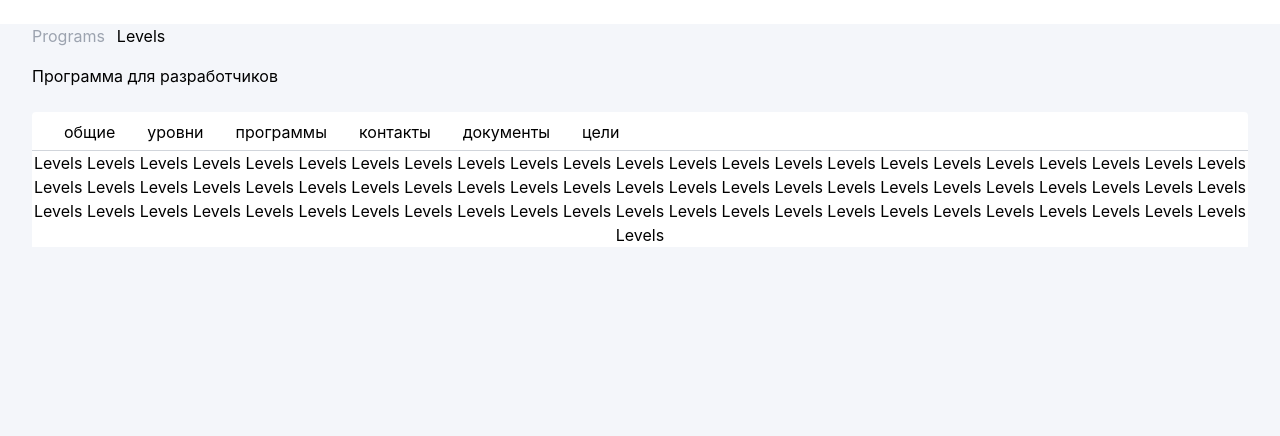
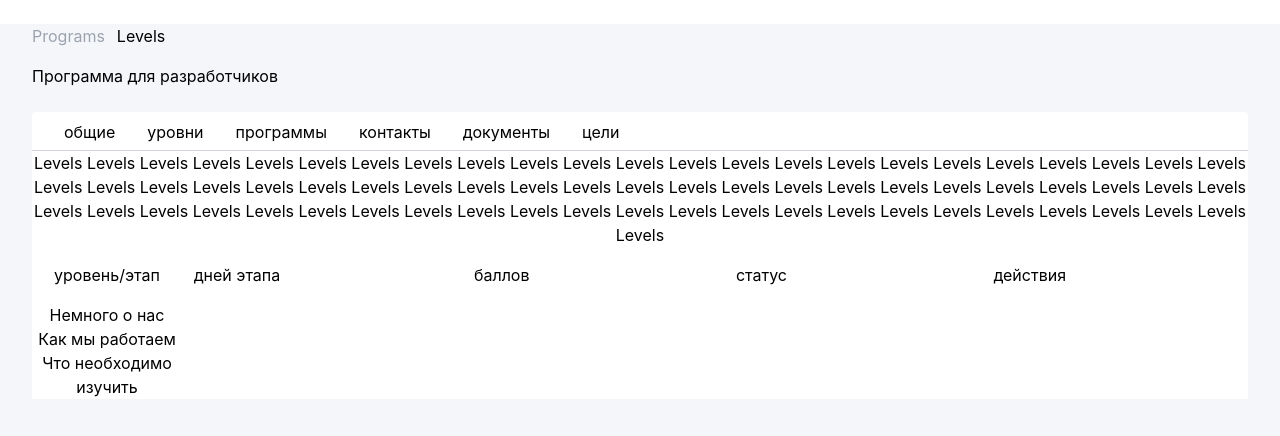
Before and after one commit to Alyona-Kichigina/JoinUs, a React (Create React App) app: page /programs/levels in a window 1280 px wide. Shown: the top 436 px of the page. Built offline with nearby package versions, Linux system fonts and the light colour scheme.

Commit message:
Начал работу над таблицей списков.

```diff
--- /dev/null
+++ b/src/components/AppList/header.js
@@ -0,0 +1,25 @@
+import React, {Component} from 'react';
+
+class Header extends Component {
+    render() {
+        const { settings, gridStyle } = this.props
+
+        return (
+            <div
+                className="grid"
+                style={gridStyle}>
+                {
+                    settings.map( a => (
+                        <div className="my-4">
+                            { a.name }
+                        </div>
+                    ))
+                }
+            </div>
+        );
+    }
+}
+
+Header.propTypes = {};
+
+export default Header;
--- a/src/components/AppList/index.js
+++ b/src/components/AppList/index.js
@@ -1,18 +1,68 @@
 import React, {Component} from 'react';
-import PropTypes from 'prop-types';
+import Header from "./header";
+import Row from "./row"
 
 class AppList extends Component {
     render() {
         const { data, settings } = this.props
+
+        const gridRowsSize = `${settings.map(a => a.size ? `${a.size}` : "auto")}`.replace(/,/gi, " ")
+        const gridStyle = {
+                 "grid-template-columns": gridRowsSize
+             }
+
+        const TableRows = () => {
+            const result = []
+
+            // console.log("DATA", data)
+
+            for (let i = 0; i < data.length; i++) {
+                const rowData = data[i]
+                const rowKey = settings.key
+                console.log("rowKey", rowKey)
+                console.log("rowData", rowData)
+                result.push(
+                    <div
+                        key={rowKey}
+                    >
+                        {
+                            settings.map( a => (
+                                <div
+                                    className="grid"
+                                    style={gridStyle}
+                                >
+                                    { data[i][a.key] }
+                                </div>
+                            ))
+                        }
+
+                        {/*{ rowKey ? rowData[rowKey] : "" }*/}
+                    </div>
+                    // <Row
+                    //     data={rowData}
+                    //     rowKey={rowKey}
+                    // />
+                )
+            }
+            return result
+        }
+
         return (
             <div>
-                {
-                    settings.map(a => (
-                        <div>
-
-                        </div>
-                    ))
-                }
+                <Header
+                    settings={settings}
+                    gridStyle={gridStyle}
+                />
+                <div>
+                    { TableRows() }
+                    {/*{*/}
+                    {/*    settings.map( (a, index) => (*/}
+                    {/*        <div>*/}
+                    {/*            */}
+                    {/*        </div>*/}
+                    {/*    ))*/}
+                    {/*}*/}
+                </div>
             </div>
         );
     }
--- /dev/null
+++ b/src/components/AppList/row.js
@@ -0,0 +1,16 @@
+import React, {Component} from 'react';
+
+class Row extends Component {
+    render() {
+        const {rowKey, data = []  } = this.props
+        return (
+            <div
+                key={rowKey}
+            >
+                { rowKey ? data[rowKey] : "" }
+            </div>
+        );
+    }
+}
+
+export default Row;
--- a/src/pages/levels/index.js
+++ b/src/pages/levels/index.js
@@ -2,10 +2,145 @@ import React, {Component} from 'react';
 import NavContentBtn from "../../components/NavContentButton";
 import { CONTENT_LINKS } from "../../components/Constants"
 import Breadcrumbs from "../../components/Breadcrumbs";
+import AppList from "../../components/AppList";
 
 const pageData = {
     pageName: "Программа для разработчиков"
 }
+
+
+const programsList = [
+    {
+        name: "Прграмма для разработчиков",
+        time: "3 месяца",
+        comment: "Программа для начинающих разработчиков"
+    },
+    {
+        name: "Программа для аналитиков",
+        time: "2 месяца",
+        comment: "-",
+        inside: [
+            {
+                name: "Программа для разработчиков",
+                time: "3 месяца",
+                comment: "Программа для начинающих разработчиков"
+            },
+            {
+                name: "Программа для разработчиков",
+                time: "3 месяца",
+                comment: "-"
+            },
+            {
+                name: "Программа для руководителей",
+                time: "3 месяца",
+                comment: "-"
+            }
+        ]
+    },
+    {
+        name: "Прграмма для руководителей",
+        time: "3 месяца",
+        comment: "-"
+    }
+]
+const levelsList = [
+    {
+        name: "Немного о нас",
+        data: [
+            {
+                name: "Немного о нас",
+                days: "4",
+                points: "200",
+                status: 1,
+            },
+            {
+                name: "Что необходимо изучить",
+                days: "6",
+                points: "100",
+                status: 1,
+            },
+            {
+                name: "Немного о нас",
+                days: "3",
+                points: "290",
+                status: 1,
+            }
+        ]
+    },
+    {
+        name: "Как мы работаем",
+        data: [
+            {
+                name: "Наш график",
+                days: "4",
+                points: "200",
+                status: 1,
+            },
+            {
+                name: "Правила офиса",
+                days: "6",
+                points: "100",
+                status: 1,
+            }
+        ]
+    },
+    {
+        name: "Что необходимо изучить",
+        data: [
+            {
+                name: "Основные регламенты",
+                days: "4",
+                points: "200",
+                status: 1,
+            },
+            {
+                name: "Презентация о компании",
+                days: "6",
+                points: "100",
+                status: 1,
+            }
+        ]
+    }
+
+]
+
+const testComponent = () => (
+    <h1>
+        TEST TEST TEST TEST
+        TEST TEST TEST TEST
+        TEST TEST TEST TEST
+    </h1>
+)
+const settings = [
+    {
+        id: 1,
+        key: "name",
+        name: "уровень/этап",
+        size: "150px"
+    },
+    {
+        id: 2,
+        key: "days",
+        name: "дней этапа",
+        size: "110px"
+    },
+    {
+        id: 3,
+        key: "points",
+        name: "баллов",
+    },
+    {
+        id: 4,
+        key: "status",
+        name: "статус",
+        size: "100px"
+    },
+    {
+        id: 5,
+        name: "действия",
+        component: testComponent
+    },
+]
 
 class Levels extends Component {
     render() {
@@ -39,6 +174,10 @@ class Levels extends Component {
                              Levels Levels Levels Levels Levels Levels Levels
                              Levels Levels Levels Levels Levels Levels Levels
                              Levels Levels Levels Levels Levels Levels Levels
+                             <AppList
+                                 settings={settings}
+                                 data={levelsList}
+                             />
                          </div>
                     </div>
                 </div>
--- a/src/pages/programs/index.js
+++ b/src/pages/programs/index.js
@@ -1,47 +1,6 @@
 import React, {Component} from 'react';
 import NavContentBtn from "../../components/NavContentButton";
 import { CONTENT_LINKS } from "../../components/Constants"
-import AppList from "../../components/AppList";
-
-const programsList = [
-    {
-        name: "Прграмма для разработчиков",
-        time: "3 месяца",
-        comment: "Программа для начинающих разработчиков"
-    },
-    {
-        name: "Программа для аналитиков",
-        time: "2 месяца",
-        comment: "-",
-        inside: [
-            {
-                name: "Программа для разработчиков",
-                time: "3 месяца",
-                comment: "Программа для начинающих разработчиков"
-            },
-            {
-                name: "Программа для разработчиков",
-                time: "3 месяца",
-                comment: "-"
-            },
-            {
-                name: "Программа для руководителей",
-                time: "3 месяца",
-                comment: "-"
-            }
-        ]
-    },
-    {
-        name: "Прграмма для руководителей",
-        time: "3 месяца",
-        comment: "-"
-    }
-]
-const settings = [
-    {
-
-    }
-]
 
 class Programs extends Component {
     render() {
@@ -66,10 +25,6 @@ class Programs extends Component {
                     Programms Programms Programms Programms Programms
                     Programms Programms Programms Programms Programms
                     Programms Programms Programms Programms Programms
-                    <AppList
-                        settings={settings}
-                        data={programsList}
-                    />
                 </div>
             </div>
         );
```
